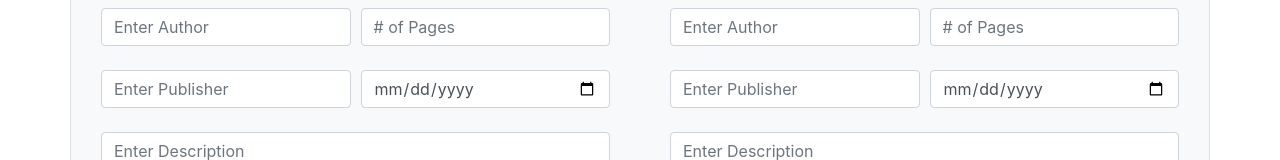
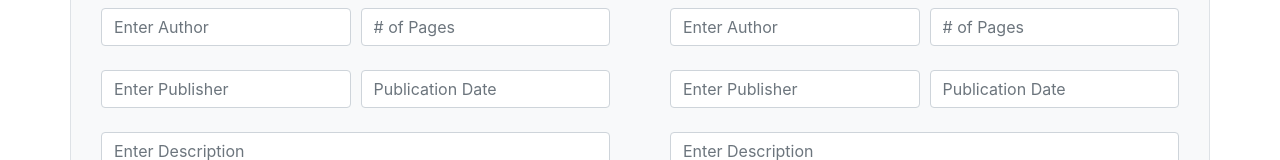
Before and after one commit to chriskistner/react-library, a React (Create React App) app: page / in a window 1280 px wide. Shown: the part 304-464 px from the top of the page. Built offline with nearby package versions, Linux system fonts and the light colour scheme; no server answers.

Commit message:
EditBook Field now properly populates form fields after searching for a book by ID

```diff
--- a/src/AddNewBook.js
+++ b/src/AddNewBook.js
@@ -71,7 +71,7 @@ export default class AddNewBook extends Component {
                             <input type="text" class="form-control" name="newBookPublisher" value={this.state.newBookPublisher} onChange={this.handleChange} placeholder="Enter Publisher" required />
                         </div>
                         <div className="col">
-                            <input type="date" class="form-control" name="newBookPublished" value={this.state.newBookPublished} onChange={this.handleChange} placeholder="Publication Date" required />
+                            <input type="text" class="form-control" name="newBookPublished" value={this.state.newBookPublished} onChange={this.handleChange} placeholder="Publication Date" required />
                         </div>
                     </div>
                     <br />
--- a/src/App.js
+++ b/src/App.js
@@ -86,6 +86,16 @@ addBook = async (book) => {
   }
 }
 
+editBook = async (book) => {
+  try {
+    await axios.put('http://localhost:8082/api/books', book);
+    this.getLibrary();
+
+  } catch(err) {
+    console.log(err)
+  }
+}
+
 
 componentDidMount() {
   this.getLibrary();
@@ -124,7 +134,7 @@ componentDidMount() {
           </div>
             <div className="row text-light">
               <div className="col">
-                <LibraryFooter />
+                <LibraryFooter editBook={this.editBook} getBook={this.getBook}/>
               </div>
             </div>
         </div>
--- a/src/EditBooks.js
+++ b/src/EditBooks.js
@@ -1,4 +1,5 @@
 import React, { Component } from 'react';
+import axios from 'axios';
 
 export default class EditBook extends Component {
     constructor(props) {
@@ -14,9 +15,26 @@ export default class EditBook extends Component {
         })
       };
 
-      handleSubmit = (event) => {
+      handleSubmit = async (event) => {
           event.preventDefault();
-
+          console.log(this.state.bookID)
+          try {
+            const response = await axios.get(`http://localhost:8082/api/books/${this.state.bookID}`);
+            this.setState({
+                id: response.data.id,
+                bookTitle: response.data.title,
+                bookSubtitle: response.data.subtitle,
+                bookAuthor: response.data.author,
+                bookPublished: response.data.published,
+                bookPublisher: response.data.publisher,
+                bookPages: response.data.pages,
+                bookDesc: response.data.description,
+                bookSite: response.data.website,
+                bookPrice: response.data.price
+            })
+          }catch(err) {
+              console.log(err)
+          }
       }
 
       handleUpdate = (event) => {
@@ -39,7 +57,7 @@ export default class EditBook extends Component {
     render() {
         return (
             <div className="col">
-                <form>
+                <form onSubmit={this.handleSubmit}>
                     <div className="form-row">
                         <div className="col">
                             <h3>Edit Book</h3>
@@ -55,43 +73,43 @@ export default class EditBook extends Component {
                 <form onSubmit={this.handleUpdate} id="newBookForm">
                     <div class="form-row">
                         <div className="col">
-                            <input type="text" class="form-control" name="newBookTitle" value={this.state.newBookTitle} onChange={this.handleChange} placeholder="Enter Title" required />
+                            <input type="text" class="form-control" name="newBookTitle" value={this.state.bookTitle} onChange={this.handleChange} placeholder="Enter Title" required />
                         </div>
                         <div className="col">
-                            <input type="text" class="form-control" name="newBookSubtitle" value={this.state.newBookSubtitle} onChange={this.handleChange} placeholder="Sub Title" required />
+                            <input type="text" class="form-control" name="newBookSubtitle" value={this.state.bookSubtitle} onChange={this.handleChange} placeholder="Sub Title" required />
                         </div>
                     </div>
                     <br />
                     <div class="form-row">
                         <div className="col">
-                            <input type="text" class="form-control" name="newBookAuthor" value={this.state.newBookAuthor} onChange={this.handleChange} placeholder="Enter Author" required />
+                            <input type="text" class="form-control" name="newBookAuthor" value={this.state.bookAuthor} onChange={this.handleChange} placeholder="Enter Author" required />
                         </div>
                         <div className="col">
-                            <input type="number" class="form-control" name="newBookPages" value={this.state.newBookPages} onChange={this.handleChange} placeholder="# of Pages" required />
+                            <input type="number" class="form-control" name="newBookPages" value={this.state.bookPages} onChange={this.handleChange} placeholder="# of Pages" required />
                         </div>
                     </div>
                     <br />
                     <div class="form-row">
                         <div className="col">
-                            <input type="text" class="form-control" name="newBookPublisher" value={this.state.newBookPublisher} onChange={this.handleChange} placeholder="Enter Publisher" required />
+                            <input type="text" class="form-control" name="newBookPublisher" value={this.state.bookPublisher} onChange={this.handleChange} placeholder="Enter Publisher" required />
                         </div>
                         <div className="col">
-                            <input type="date" class="form-control" name="newBookPublished" value={this.state.newBookPublished} onChange={this.handleChange} placeholder="Publication Date" required />
+                            <input type="text" class="form-control" name="newBookPublished" value={this.state.bookPublished} onChange={this.handleChange} placeholder="Publication Date" required />
                         </div>
                     </div>
                     <br />
                     <div class="form-row">
                         <div className="col">
-                            <input type="text" class="form-control" name="newBookDesc" value={this.state.newBookDesc} onChange={this.handleChange} placeholder="Enter Description" required />
+                            <input type="text" class="form-control" name="newBookDesc" value={this.state.bookDesc} onChange={this.handleChange} placeholder="Enter Description" required />
                         </div>
                     </div>
                     <br />
                     <div class="form-row">
                         <div className="col">
-                            <input type="url" class="form-control" name="newBookSite" value={this.state.newBookSite} onChange={this.handleChange} placeholder="Enter Website" required />
+                            <input type="url" class="form-control" name="newBookSite" value={this.state.bookSite} onChange={this.handleChange} placeholder="Enter Website" required />
                         </div>
                         <div className="col">
-                            <input type="number" class="form-control" name="newBookPrice" value={this.state.newBookPrice} onChange={this.handleChange} placeholder="Enter Price" required />
+                            <input type="number" class="form-control" name="newBookPrice" value={this.state.bookPrice} onChange={this.handleChange} placeholder="Enter Price" required />
                         </div>
                     </div>
                     <br />
```
